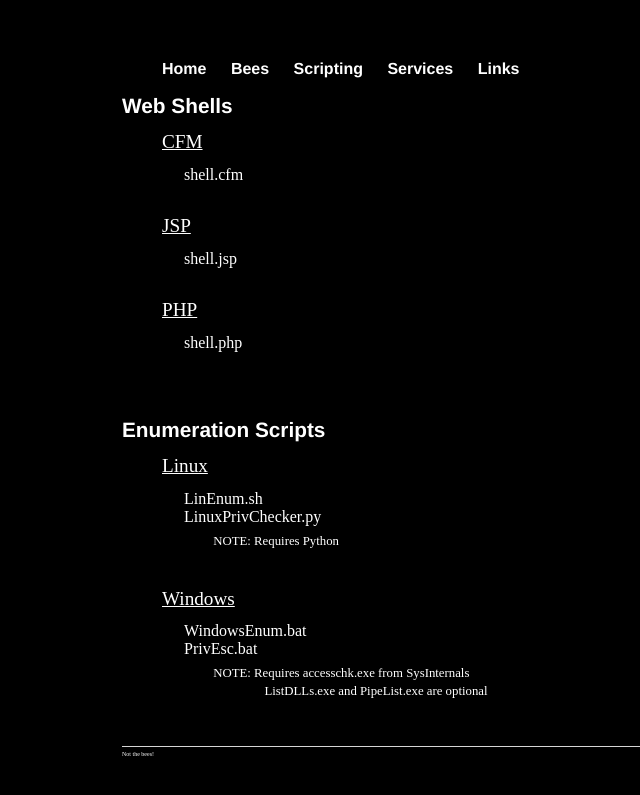
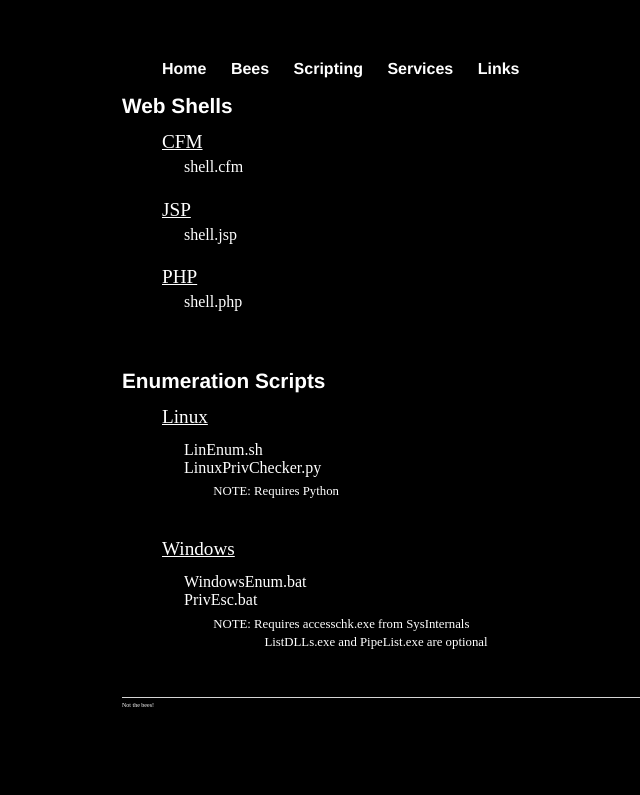
Before and after one commit to HTCPCP-Error418/anonzak.github.io, a Jekyll site: the page built from tools/tools.html, in a window 1280 px wide. Shown: the top 795 px of the page, without its empty margins (70-710 px from the left). Built offline with Jekyll 4.4.1, drawn with Linux system fonts in a browser that asks for light colours.

Commit message:
Fixed some spacing

```diff
--- a/tools/tools.html
+++ b/tools/tools.html
@@ -6,13 +6,13 @@ title: BEES
         <h1>Web Shells</h1>
         <ul>
                 <p class="uline">CFM</p>
-                <li><a href="shells/shell.cfm">shell.cfm</a></li>
+                <li style="line-height:.1em;"><a href="shells/shell.cfm">shell.cfm</a></li>
                         <br>
                 <p class="uline">JSP</p>
-                <li><a href="shells/shell.jsp">shell.jsp</a></li>
+                <li style="line-height:.1em;"><a href="shells/shell.jsp">shell.jsp</a></li>
                         <br>
                 <p class="uline">PHP</p>
-                <li><a href="shells/shell.php">shell.php</a></li>
+                <li style="line-height:.1em;"><a href="shells/shell.php">shell.php</a></li>
         </ul>
                         <br>
                         <br>
```
